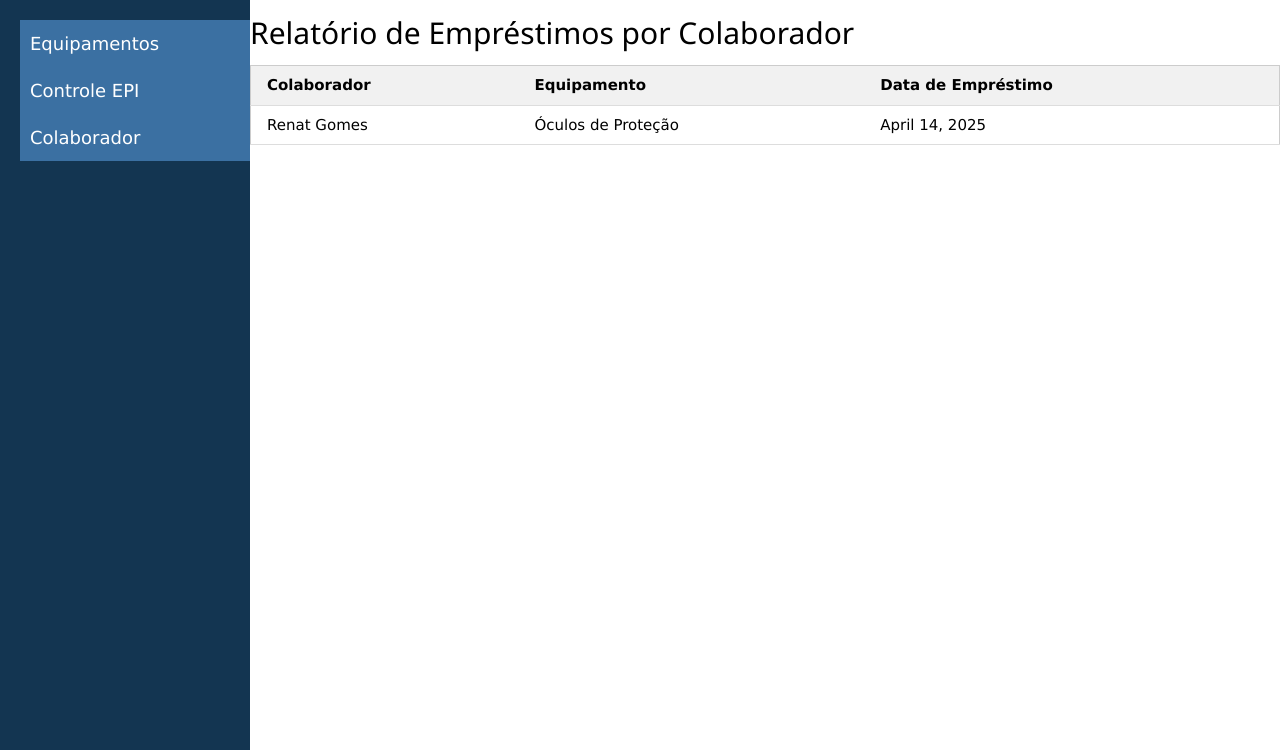
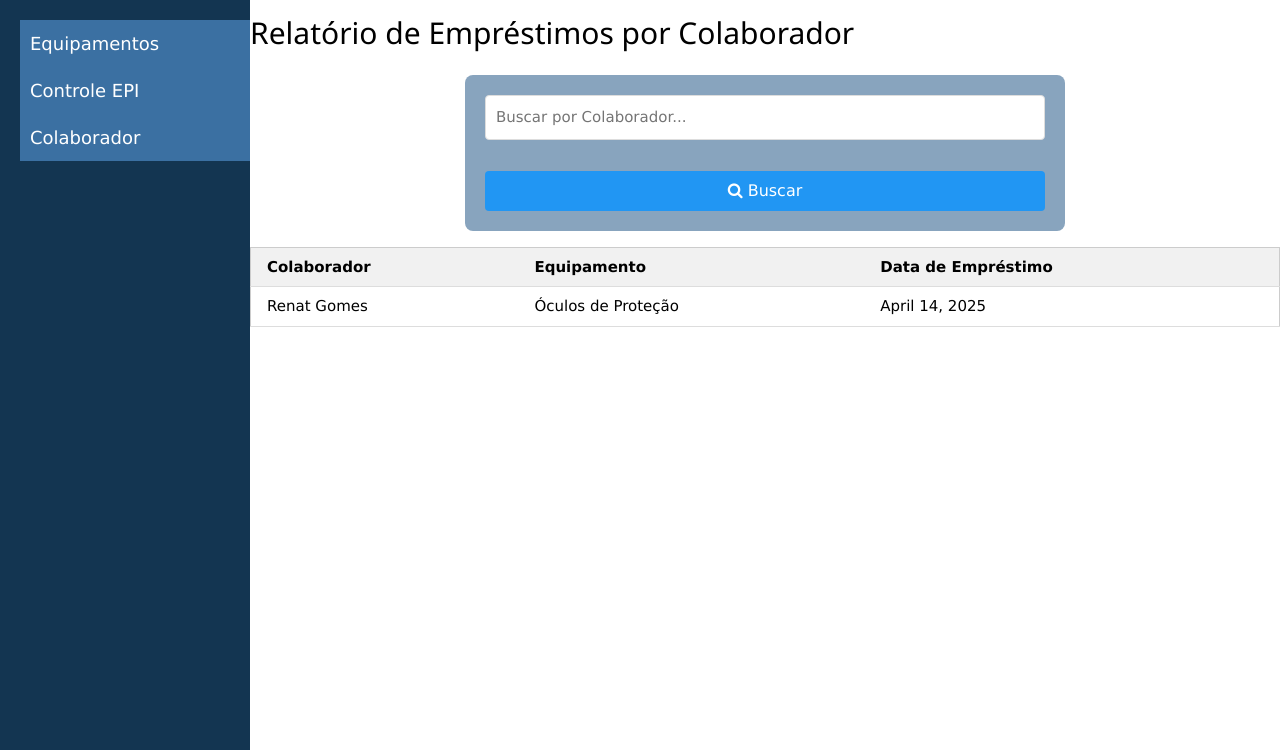
Before and after one commit to VandersonMotta/equipamentosEPI, a Django app: page /relatorio_colaborador/ in a window 1280 px wide. Shown: the part 50-800 px from the top of the page. Run offline with Django 5.2, Linux system fonts and the light colour scheme; data comes from the database, SQL or seed files in the repository.

Commit message:
adição de busca nos relatorios

```diff
--- a/equipamentos_epi/app_home/templates/app_home/pages/relatorio_colaborador.html
+++ b/equipamentos_epi/app_home/templates/app_home/pages/relatorio_colaborador.html
@@ -1,6 +1,14 @@
 {% extends 'app_home/pages/home.html' %}
 {% block content %}
 <h2>Relatório de Empréstimos por Colaborador</h2>
+
+<form method="GET" class="w3-margin-bottom">
+    <input type="text" name="busca" placeholder="Buscar por Colaborador..." value="{{ termo_busca }}">
+    <button class="w3-button w3-blue w3-margin-top" type="submit">
+        <i class="fa fa-search"></i> Buscar
+    </button>
+</form>
+
 <table class="w3-table-all w3-hoverable">
     <thead>
         <tr class="w3-light-grey">
--- a/equipamentos_epi/app_home/views.py
+++ b/equipamentos_epi/app_home/views.py
@@ -117,9 +117,33 @@ def registro_sucesso(request):
     return render(request,'app_home/pages/registro_sucesso.html')
 
 def listar_registro_relatorio(request):
-    registros = Registrar.objects.all()
-    return render(request, 'app_home/pages/listar_registro_relatorio.html', {'registros': registros})
+    termo_busca = request.GET.get('busca', '')
+
+    if termo_busca:
+        registros = Registrar.objects.filter(
+            colaborador__nome__icontains=termo_busca
+        )
+    else:
+        registros = Registrar.objects.all()
+
+    return render(request, 'app_home/pages/listar_registro_relatorio.html', {
+        'registros': registros,
+        'termo_busca': termo_busca,
+    })
+
 
 def relatorio_colaborador(request):
-    registros = Registrar.objects.filter(status='emprestado')
-    return render(request, 'app_home/pages/relatorio_colaborador.html', {'registros': registros})
+    termo_busca = request.GET.get('busca', '')
+
+    if termo_busca:
+        registros = Registrar.objects.filter(
+            status='emprestado',
+            colaborador__nome__icontains=termo_busca
+        )
+    else:
+        registros = Registrar.objects.filter(status='emprestado')
+
+    return render(request, 'app_home/pages/relatorio_colaborador.html', {
+        'registros': registros,
+        'termo_busca': termo_busca,
+    })
```
Also changed, not shown: equipamentos_epi/app_home/templates/app_home/pages/listar_registro_relatorio.html (+8 -0 lines).
